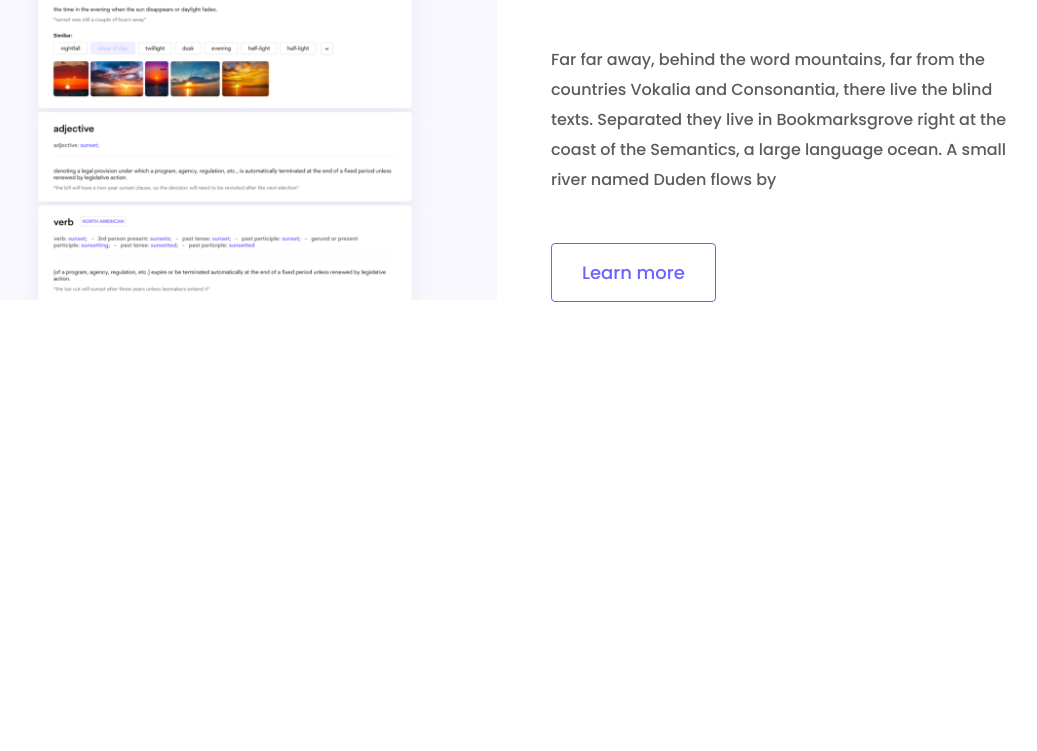
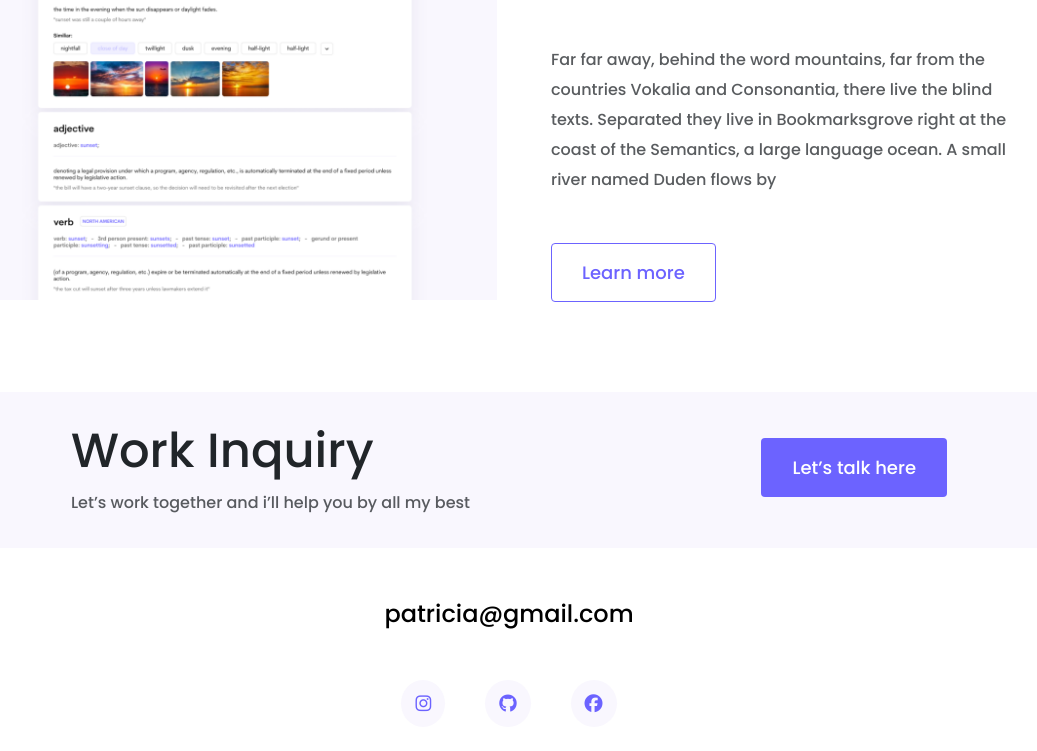
Before and after one commit to olha-babik/new-progect, a plain HTML site: page index.html in a window 1280 px wide. Shown: the part 2319-3070 px from the top of the page, without its empty margins (131-1168 px from the left). Before the commit the page ends 2711 px from the top, so only its background shows below. Drawn offline with nearby package versions, Linux system fonts and the light colour scheme.

Commit message:
added footer

```diff
--- a/index.html
+++ b/index.html
@@ -116,6 +116,35 @@
           </div>
         </div>
       </div>
+      <footer>
+        <div class="contact-box justify-content-between mb-5 d-none d-md-flex">
+          <div>
+            <h4>Work Inquiry</h4>
+            <p class="text-muted">
+              Let’s work together and i’ll help you by all my best
+            </p>
+          </div>
+          <div>
+            <a href="" class="btn btn-branding mt-3">Let’s talk here</a>
+          </div>
+        </div>
+        <div class="d-flex justify-content-center mb-5">
+          <a href="mailto:patricia@gmail.com" class="email-link"
+            >patricia@gmail.com</a
+          >
+        </div>
+        <div class="social-links d-flex justify-content-center mb-5">
+          <a href="https://www.instagram.com/@patricia.codes" target="_blank"
+            ><i class="fa-brands fa-instagram"></i
+          ></a>
+          <a href="https://github.com/patricia" target="_blank"
+            ><i class="fa-brands fa-github"></i
+          ></a>
+          <a href="https://www.facebook.com/patricia" target="_blank"
+            ><i class="fa-brands fa-facebook"></i
+          ></a>
+        </div>
+      </footer>
     </div>
   </body>
 </html>
--- a/styles/portfolio.css
+++ b/styles/portfolio.css
@@ -19,6 +19,9 @@ h1 {
 }
 h2 {
   font-size: 64px;
+}
+h4 {
+  font-size: 48px;
 }
 p {
   font-weight: normal;
@@ -78,6 +81,9 @@ p {
   line-height: 27px;
   padding: 15px 30px;
 }
+.btn-branding:hover {
+  background: var(--branding-color);
+}
 .btn-branding-outline {
   color: var(--branding-color);
   border: 1px solid var(--branding-color);
@@ -85,6 +91,9 @@ p {
   line-height: 27px;
   padding: 15px 30px;
   border-radius: 4px;
+}
+.btn-branding-outline:hover {
+  border: 1px solid var(--branding-color);
 }
 .project-description {
   padding: 90px 30px;
@@ -112,11 +121,41 @@ nav a {
   transition: all 100ms ease-in-out;
 }
 
+footer .contact-box {
+  background: var(--secondary-color);
+  padding: 30px 120px;
+  border-radius: 10px;
+}
+footer .contact-box p {
+  margin: 0;
+}
 nav li.active a {
   color: var(--branding-color);
 }
 nav a:hover {
   color: var(--branding-color);
+}
+footer .email-link {
+  text-decoration: none;
+  color: black;
+  font-size: 24px;
+}
+footer .email-link:hover {
+  color: var(--branding-color);
+}
+
+footer .social-links a {
+  margin: 0 20px;
+  color: var(--branding-color);
+  background: var(--secondary-color);
+  padding: 10px 14px;
+  border-radius: 50%;
+  font-size: 18px;
+  transition: all 100ms ease-in-out;
+}
+footer .social-links a:hover {
+  color: white;
+  background: var(--branding-color);
 }
 
 @media (max-width: 900px) {
@@ -127,6 +166,10 @@ nav a:hover {
   h2 {
     font-size: 44px;
   }
+  h4 {
+    font-size: 26px;
+  }
+
   .hero {
     padding: 80px 20px;
   }
```
Also changed, not shown: about.html (+22 -0 lines), contact.html (+22 -0 lines), work.html (+22 -0 lines).
